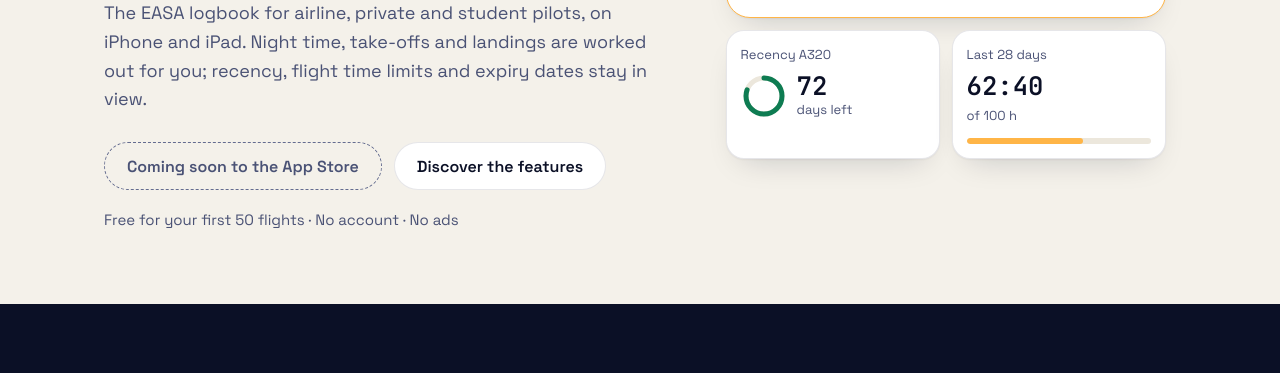
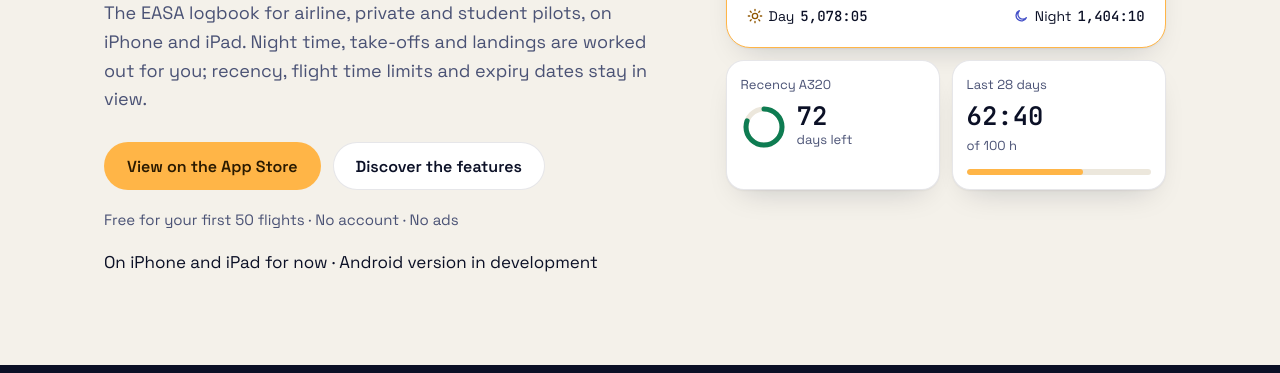
Before and after one commit to norn-studio/norn-studio.github.io, a plain HTML site: page flare/index.html in a window 1280 px wide. Shown: the part 378-751 px from the top of the page. Drawn offline with Linux system fonts and the light colour scheme.

Commit message:
Add files via upload

```diff
--- a/flare/index.html
+++ b/flare/index.html
@@ -19,6 +19,7 @@
 <link rel="icon" type="image/png" sizes="32x32" href="assets/img-favicon-32.png" />
 <link rel="apple-touch-icon" href="assets/img-apple-touch-icon.png" />
 <link rel="stylesheet" href="assets/style.css" />
+<meta name="apple-itunes-app" content="app-id=6823144766" />
 <meta property="og:type" content="website" />
 <meta property="og:site_name" content="Flare" />
 <meta property="og:title" content="Flare — EASA pilot logbook for iPhone and iPad" />
@@ -54,10 +55,11 @@
 <p class="tagline">Every flight ends with a flare. Then it goes in your logbook.</p>
 <p class="lead">The EASA logbook for airline, private and student pilots, on iPhone and iPad. Night time, take-offs and landings are worked out for you; recency, flight time limits and expiry dates stay in view.</p>
 <div class="hero-actions">
-<span class="btn btn-store is-soon">Coming soon to the App Store</span>
+<a class="btn btn-store" href="https://apps.apple.com/app/id6823144766">View on the App Store</a>
 <a class="btn btn-ghost" href="#features">Discover the features</a>
 </div>
 <p class="free-line">Free for your first 50 flights · No account · No ads</p>
+<p class="platform-line">On iPhone and iPad for now · Android version in development</p>
 </div>
 <div class="instrument" role="img" aria-label="Illustration of the app’s Home screen: total flight time split into day and night, recency on the A320 and flight time over the last 28 days.">
 <div class="inst-card">
@@ -179,7 +181,8 @@
 </div>
 <p class="pricing-after">Only flights count: simulator sessions and positioning do not. Without Pro, or once it has ended, your logbook stays readable, editable and exportable: only adding flights requires Pro.</p>
 <p class="note">Payment and renewal are handled by Apple with your Apple Account. The price is shown in euros; the App Store shows the price for your country.</p>
-<div class="pricing-store"><span class="btn btn-store is-soon">Coming soon to the App Store</span></div>
+<div class="pricing-store"><a class="btn btn-store" href="https://apps.apple.com/app/id6823144766">View on the App Store</a></div>
+<p class="platform-line">On iPhone and iPad for now · Android version in development</p>
 </div>
 </section>
 
```
Also changed, not shown: flare/privacy.html (+1 -0 lines), flare/support.html (+3 -0 lines).
